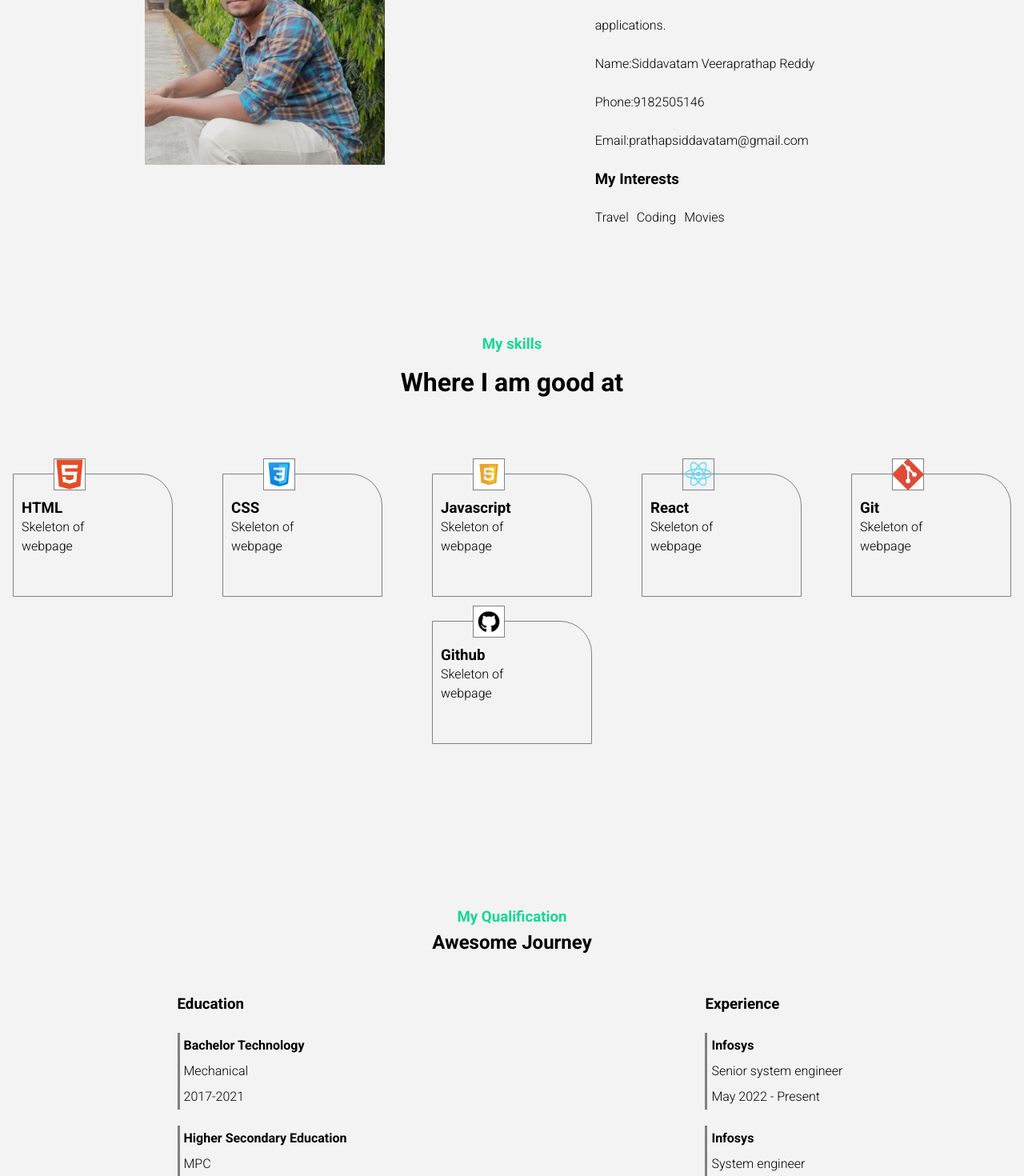
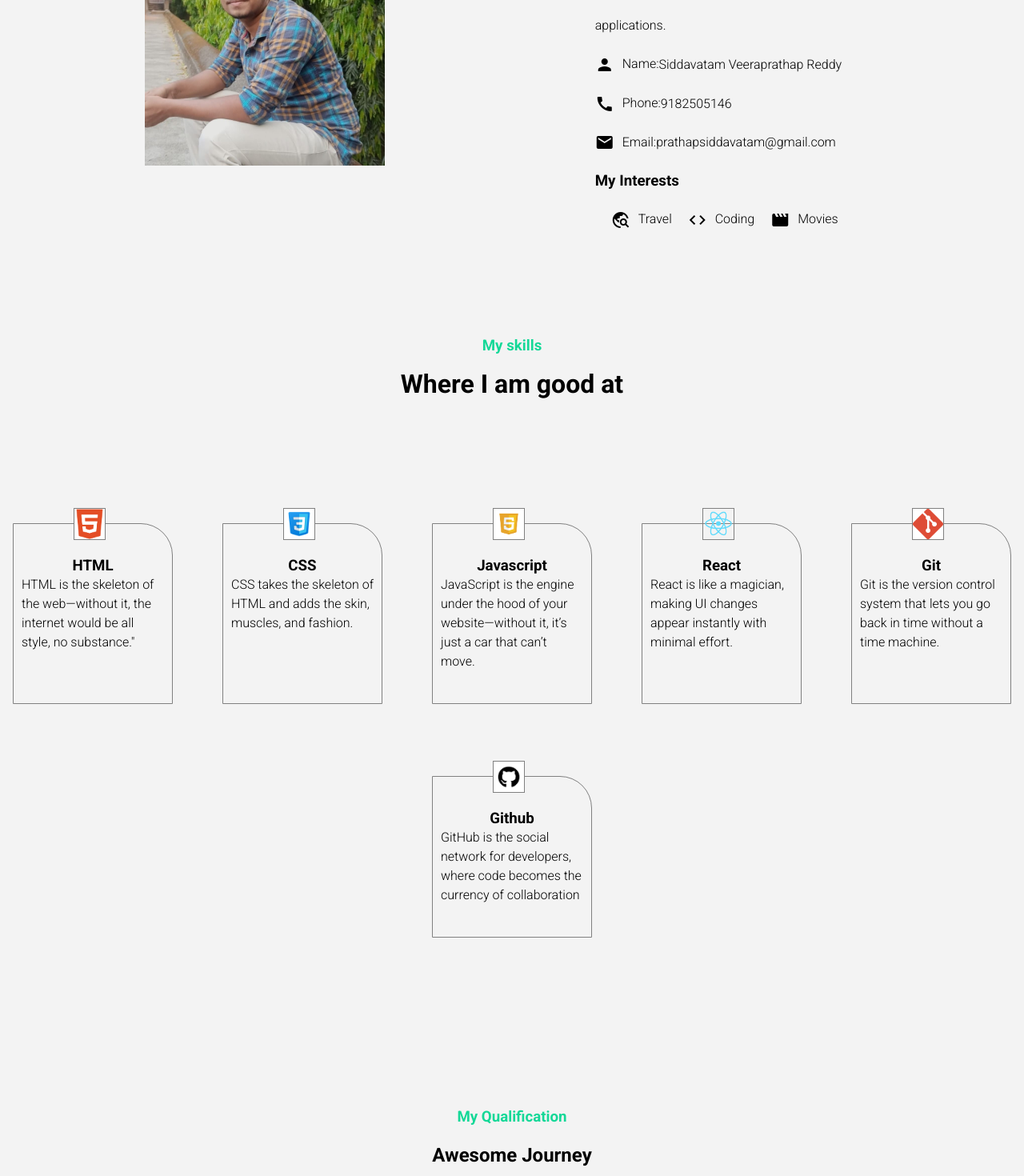
Before and after one commit to VTU9730/portfolio, a React (Create React App) app: page / in a window 1280 px wide. Shown: the part 900-2370 px from the top of the page at 80% size. Built offline with nearby package versions, Linux system fonts and the light colour scheme; a web font is replaced by a local one.

Commit message:
icons-added

```diff
--- a/public/index.html
+++ b/public/index.html
@@ -11,7 +11,8 @@
     />
     <link rel="apple-touch-icon" href="%PUBLIC_URL%/logo192.png" />
     <link rel="manifest" href="%PUBLIC_URL%/manifest.json" />
-    <title>React App</title>
+    <title>Portfolio</title>
+    <link href="https://fonts.googleapis.com/icon?family=Material+Icons" rel="stylesheet">
   </head>
   <body>
     <noscript>You need to enable JavaScript to run this app.</noscript>
--- a/src/Home.js
+++ b/src/Home.js
@@ -10,7 +10,7 @@ function Home() {
           Passionate React developer with 3 years of experience building dynamic
           and responsive web applications.
         </p>
-        <button className="home-button home-button-cv">Download cv</button>
+        <button className="home-button home-button-cv">Download CV</button>
         <button className="home-button home-button-me">Contact Me</button>
       </section>
       <section className="home-mypic">
--- a/src/Introduction.js
+++ b/src/Introduction.js
@@ -1,4 +1,5 @@
-import mypic from './images/mypic.jpeg'
+import mypic from "./images/mypic.jpeg";
+// import PersonOutlineOutlinedIcon from '@mui/icons-material/PersonOutlineOutlined';
 
 function Introduction() {
   return (
@@ -13,19 +14,28 @@ function Introduction() {
           Passionate React developer with 3 years of experience building dynamic
           and responsive web applications.
         </p>
-        <p><label>Name:</label><span>Siddavatam Veeraprathap Reddy</span></p>
-        <p><label>Phone:</label><span>9182505146</span></p>
-        <p><label>Email:</label><span>prathapsiddavatam@gmail.com</span></p>
+        <p>
+          <span class="material-icons">person</span>
+          <label>Name:</label>
+          <span>Siddavatam Veeraprathap Reddy</span>
+        </p>
+        <p>
+        <span class="material-icons">call</span>
+          <label>Phone:</label>
+          <span>9182505146</span>
+        </p>
+        <p>
+        <span class="material-icons">mail</span>
+          <label>Email:</label>
+          <span>prathapsiddavatam@gmail.com</span>
+        </p>
         <h3>My Interests</h3>
         <article className="introduction-article">
-            <ul>
-                <li>Travel</li>
-                <li>Coding</li>
-                <li>Movies</li>
-            </ul>
+        <span class="material-icons">travel_explore</span>Travel
+        <span class="material-icons">code</span>Coding
+        <span class="material-icons">movie</span>Movies
         </article>
       </section>
-
     </main>
   );
 }
--- a/src/Qualification.js
+++ b/src/Qualification.js
@@ -7,7 +7,7 @@ function Qualification(){
             </section>
             <section className="qualification-section">
                 <article className="qualification-article">
-                    <h3>Education</h3>
+                    <h3><span class="material-icons">school</span>Education</h3>
                     <div className="qualification-div">
                         <h4>Bachelor Technology</h4>
                         <p>Mechanical</p>
@@ -25,7 +25,7 @@ function Qualification(){
                     </div>
                 </article>
                 <article className="qualification-article">
-                    <h3>Experience</h3>
+                    <h3><span class="material-icons">work</span>Experience</h3>
                     <div className="qualification-div">
                         <h4>Infosys</h4>
                         <p>Senior system engineer</p>
--- a/src/Skills.js
+++ b/src/Skills.js
@@ -17,32 +17,32 @@ function Skills(){
         <section className="skills-section">
                 <img src={html} />
                 <h3>HTML</h3>
-                <p>Skeleton of webpage</p>
+                <p>HTML is the skeleton of the web—without it, the internet would be all style, no substance."</p>
             </section>
             <section className="skills-section">
                 <img src={css} />
                 <h3>CSS</h3>
-                <p>Skeleton of webpage</p>
+                <p>CSS takes the skeleton of HTML and adds the skin, muscles, and fashion.</p>
             </section>
             <section className="skills-section">
                 <img src={js} />
                 <h3>Javascript</h3>
-                <p>Skeleton of webpage</p>
+                <p>JavaScript is the engine under the hood of your website—without it, it’s just a car that can’t move.</p>
             </section>
             <section className="skills-section">
                 <img src={react} />
                 <h3>React</h3>
-                <p>Skeleton of webpage</p>
+                <p>React is like a magician, making UI changes appear instantly with minimal effort.</p>
             </section>
             <section className="skills-section">
                 <img src={git} />
                 <h3>Git</h3>
-                <p>Skeleton of webpage</p>
+                <p>Git is the version control system that lets you go back in time without a time machine.</p>
             </section>
             <section className="skills-section">
                 <img src={github} />
                 <h3>Github</h3>
-                <p>Skeleton of webpage</p>
+                <p>GitHub is the social network for developers, where code becomes the currency of collaboration</p>
             </section>
         </div>
         </main>
--- a/src/style.css
+++ b/src/style.css
@@ -117,6 +117,14 @@
   display: block;
 }
 
+.introduction span{
+  vertical-align: middle;
+  padding-right: 10px;
+}
+span{
+
+}
+
 .introduction p{
   width:40ch;
 }
@@ -130,6 +138,11 @@
     padding-right:10px;
 }
 
+.introduction-article span{
+  margin-left: 20px;
+
+}
+
 /* Qualification */
 
 .qualification{
@@ -139,7 +152,7 @@
   font-family: "Roboto", sans-serif;
   font-weight: 300;
   font-style: normal;
-  line-height: 2rem;
+  line-height: 3rem;
 }
 
 .qualification-section{
@@ -147,16 +160,22 @@
   justify-content: space-around;
   text-align:left;
   margin-top: 30px;
+  line-height: 2rem;
 }
 
 .qualification-article{
   margin: 15px 0;
 }
 
+.qualification-article span{
+  vertical-align: sub;
+  margin-right: 10px;
+}
+
 .qualification-div{
   margin: 20px 0;
   border-left: solid 3px grey;
-  padding: 0 5px;
+  padding: 0 10px;
 }
 
 /* Skills */
@@ -182,19 +201,24 @@
 .skills-section{
   border: solid 1px grey;
   width:200px;
-  padding:30px 50px 50px 10px;
+  padding:40px 10px;
   border-top-right-radius: 40px;
   position: relative;
   text-align: left;
   line-height: 3rem;
   line-height: 1.5rem;
+  margin-top: 60px;
+}
+
+.skills-section h3{
+  text-align: center;
 }
 
 .skills-section img{
   width:40px;
   height:40px;
   position: absolute;
-  left:50px;
+  left:75px;
   top:-20px;
   border: solid 1px grey;
   object-fit: cover;
@@ -205,3 +229,25 @@
 .h3{
   color: rgb(20, 216, 151);
 }
+
+/* media querries */
+
+@media screen and (max-width:910px){
+  .nav{
+    display: none;
+  }
+}
+
+p:hover{
+  color:red;
+}
+
+h1:hover{
+  color:red;
+}
+h2:hover{
+  color:red;
+}
+h3:hover{
+  color:red;
+}
```
